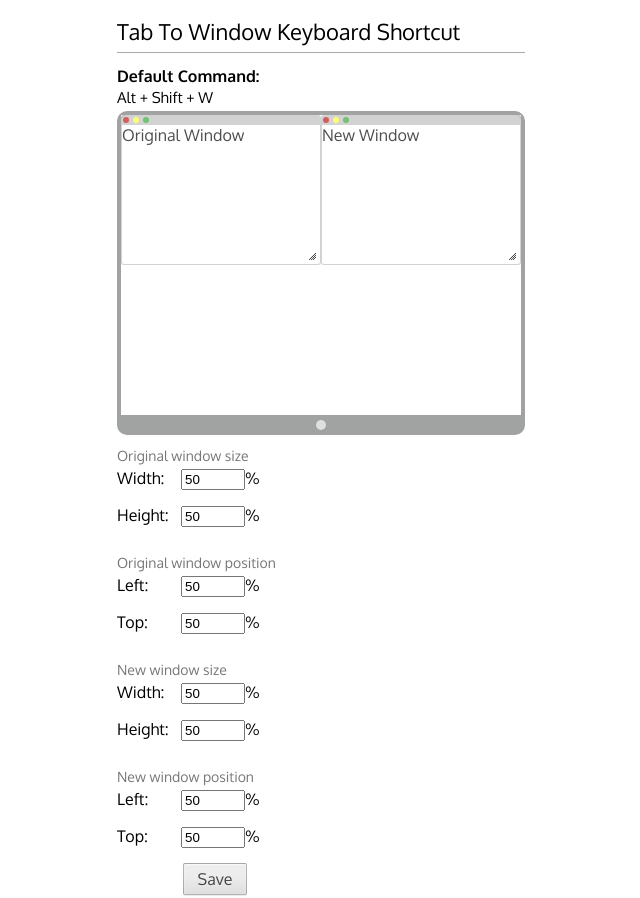
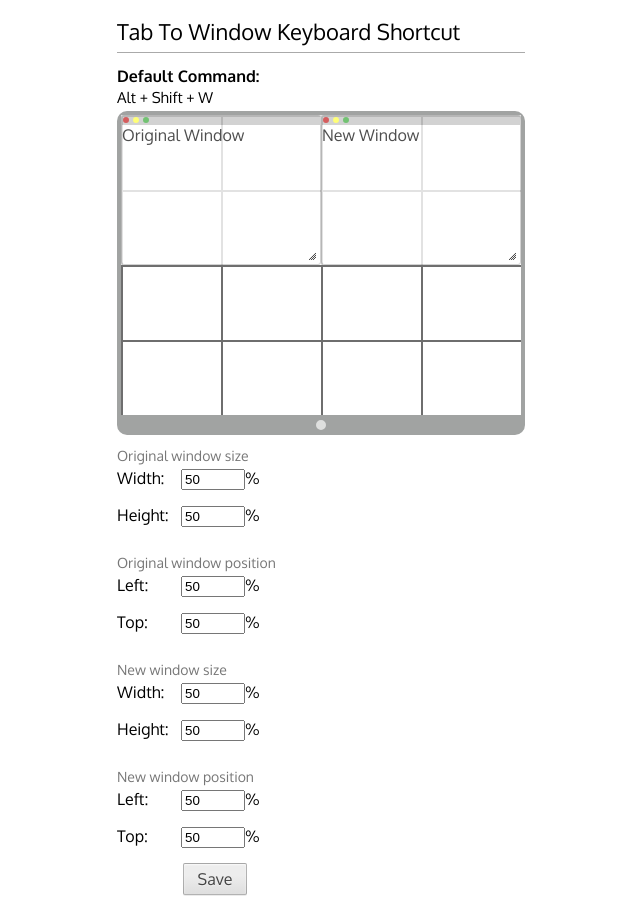
Before and after one commit to acarabott/tabToWindow, a browser extension: page options.html in a window 1280 px wide. Shown: the top 898 px of the page, without its empty margins (319-959 px from the left). Drawn offline with Linux system fonts and the light colour scheme.

Commit message:
background grid

```diff
--- a/css/options.css
+++ b/css/options.css
@@ -109,6 +109,7 @@ ul {
 #screen {
 	height: 100%;
 	width: 100%;
+	background-image: -webkit-repeating-linear-gradient(0deg, #6E6E6E, #6E6E6E 2px, transparent 2px, transparent 25%), -webkit-repeating-linear-gradient(-90deg, #6E6E6E, #6E6E6E 2px, transparent 2px, transparent 25%);
 }
 
 .window {
```
